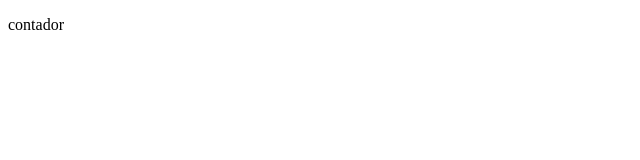
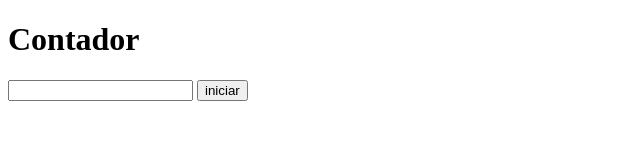
Before and after one commit to JoseDaCode/proyecto2, a website: page index.html in a window 1280 px wide. Shown: the whole page, without its empty margins (0-640 px from the left). Drawn offline with Linux system fonts and the light colour scheme.

Commit message:
creacion de la interfaz basica HTML

```diff
--- a/index.html
+++ b/index.html
@@ -6,8 +6,17 @@
       <link rel="stylesheet" href="./style.css">
     </head>
     <body>
+    <div class="control">
+        <h1>Contador</h1>
+        <inputn id="numMin" type="text">
+        <input id ="numMax" type="text">
+        <button id ="iniciar">iniciar</button>
+    </div>
+    <div class="Display">
+         <p class="numeros"></p>
+    </div>
 
-        <p>contador</p>
+
     </body>
     <script src="./index.js"></script>
 </html>
```
